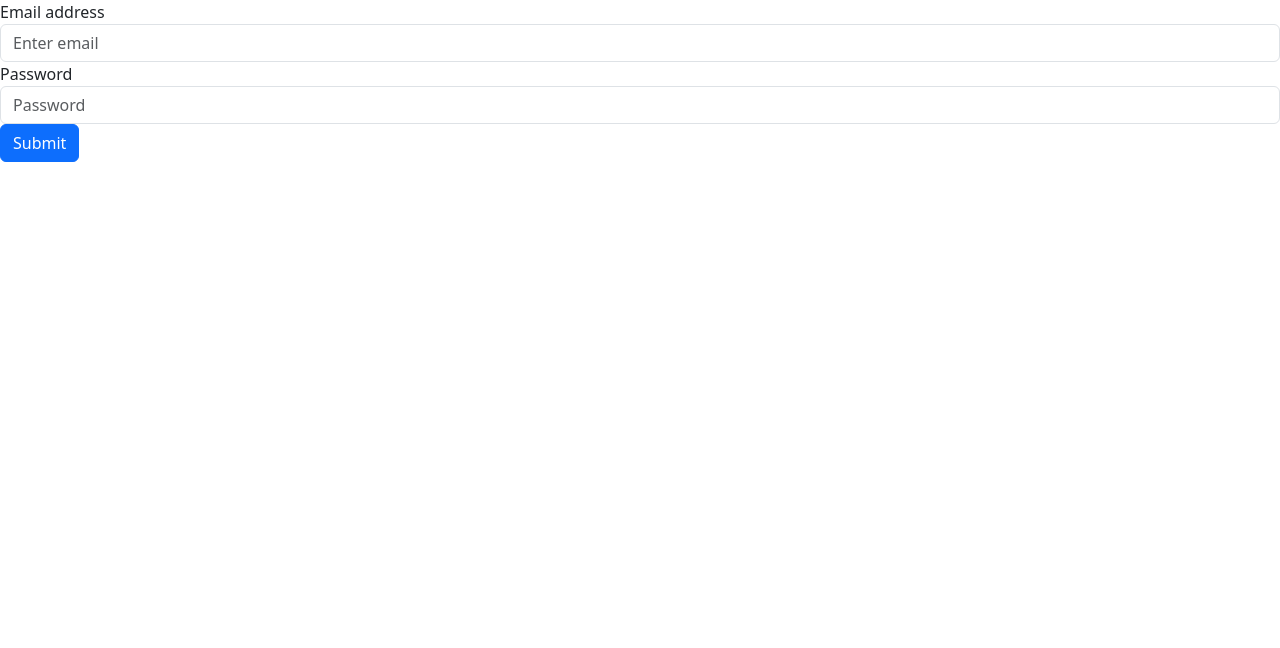
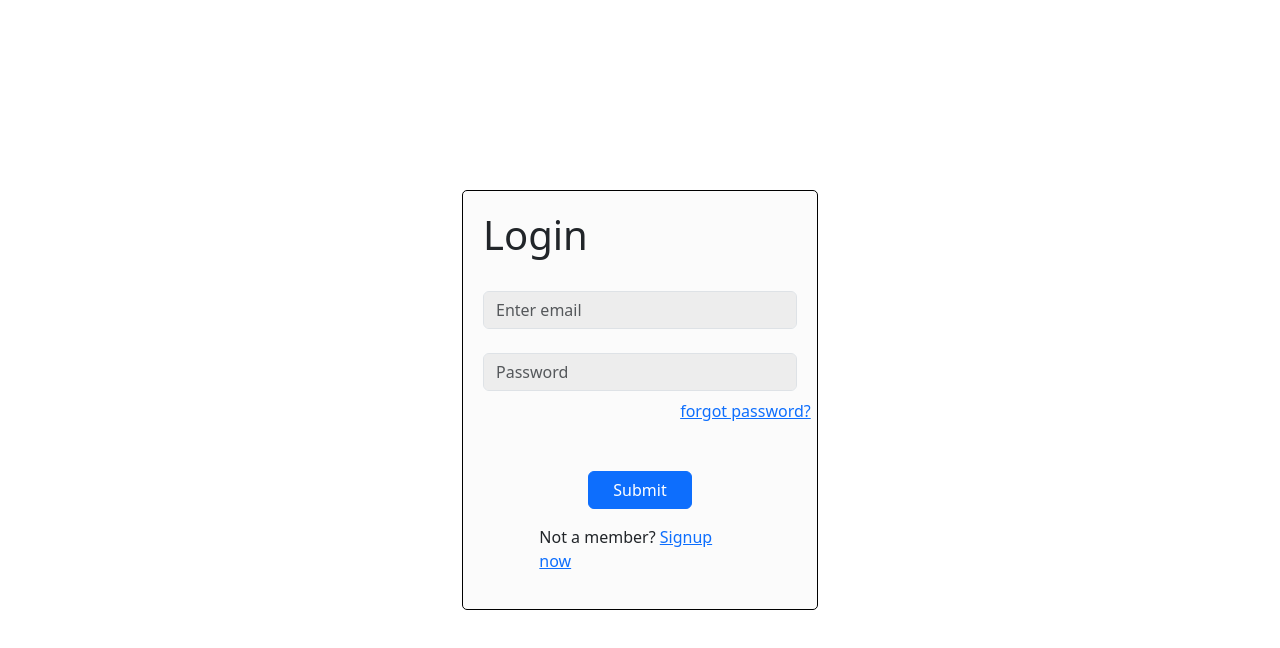
Before and after one commit to mateussuzuki/crud-angular-node, an Angular app in the folder crud-angular-node/crud-angular/: page / in a window 1280 px wide. Shown: the top 648 px of the page. Built offline with nearby package versions, Linux system fonts and the light colour scheme.

Commit message:
adição, formulário login

```diff
--- a/crud-angular-node/crud-angular/src/app/components/login-page/login-page.component.html
+++ b/crud-angular-node/crud-angular/src/app/components/login-page/login-page.component.html
@@ -1,11 +1,31 @@
+<div class="container">
+
+    <div class="row align-items-center container-form">
+
+      <div class="col-4 offset-4">
+
         <form>
-  <div class="form-group">
-    <label for="inputEmail">Email address</label>
+          <div class="row">
+            <h1>Login</h1>
+            <div class="form-group col-12 mt-4">
               <input type="email" class="form-control" id="inputEmail" aria-describedby="emailHelp" placeholder="Enter email">
             </div>
-  <div class="form-group">
-    <label for="inputPassword">Password</label>
+            <div class="form-group col-12 mt-4">
               <input type="password" class="form-control" id="inputPassword" placeholder="Password">
             </div>
-  <button type="submit" class="btn btn-primary">Submit</button>
+            <div class="col-6 offset-7 mt-2">
+              <a href="#">forgot password?</a>
+            </div>
+            <div>
+              <button type="submit" class="btn btn-primary col-4 offset-4 mt-5">Submit</button>
+            </div>
+            <div class="col-8 offset-2 mt-3">
+              <p> Not a member? <a href="#">Signup now</a> </p>
+            </div>
+          </div>
         </form>
+
+      </div>
+    </div>
+
+</div>
--- a/crud-angular-node/crud-angular/src/app/components/login-page/login-page.component.scss
+++ b/crud-angular-node/crud-angular/src/app/components/login-page/login-page.component.scss
@@ -0,0 +1,14 @@
+.container-form {
+  min-height: 100vh;
+}
+
+form {
+  border: 1px solid black;
+  border-radius: 5px;
+  background-color: var(--white);
+  padding: 20px;
+}
+
+input {
+  background-color: var(--gray);
+}
--- a/crud-angular-node/crud-angular/src/styles.scss
+++ b/crud-angular-node/crud-angular/src/styles.scss
@@ -1 +1,7 @@
 /* You can add global styles to this file, and also import other style files */
+
+
+:root {
+  --white: #fbfbfb;
+  --gray: #ededed;
+}
```
Lines whose indentation alone changed are shown as unchanged.
